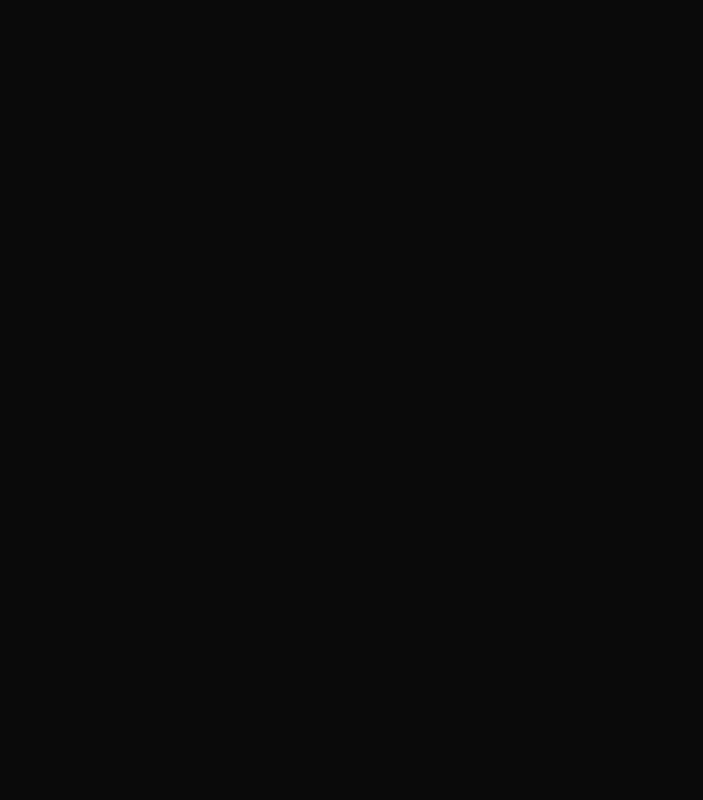
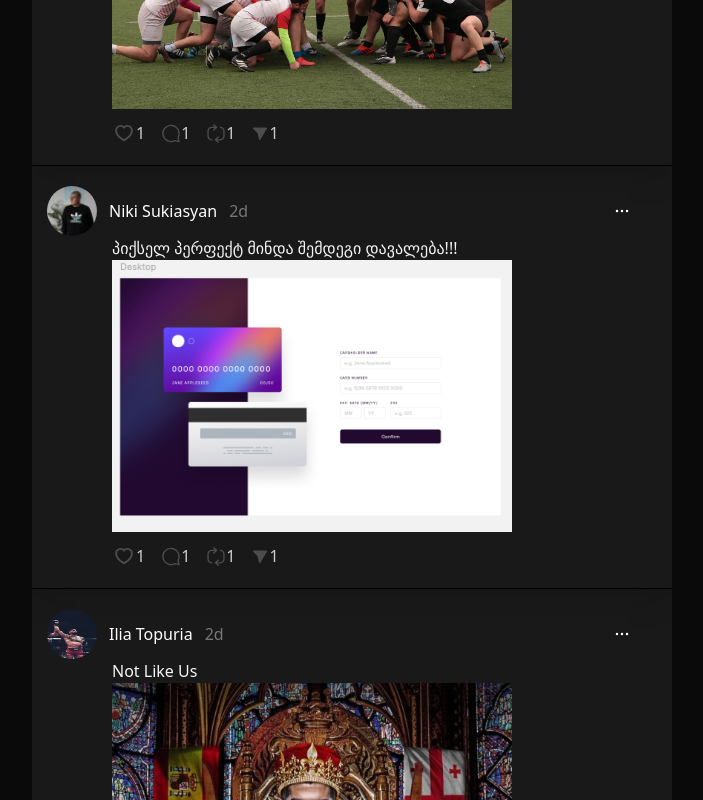
Before and after one commit to NikolozKapanadzee/threads, a Next.js app: page /Home in a window 1280 px wide. Shown: the part 1080-1880 px from the top of the page, without its empty margins (282-985 px from the left). Before the commit the page ends 876 px from the top, so only its background shows below. Built offline with nearby package versions, Linux system fonts and the light colour scheme.

Commit message:
fixed some errors

```diff
--- a/src/app/(pages)/SignIn/page.tsx
+++ b/src/app/(pages)/SignIn/page.tsx
@@ -11,7 +11,6 @@
   const emailRef = useRef<HTMLInputElement>(null);
   const passwordRef = useRef<HTMLInputElement>(null);
   const router = useRouter();
-  const [isRegistered, setIsRegistered] = useState(false);
 
   const handleSignIn = async () => {
     const email = emailRef.current?.value || "";
@@ -23,7 +22,6 @@
     }
     try {
       await signInWithEmailAndPassword(auth, email, password);
-      setIsRegistered(true);
       router.push("/Home");
     } catch (error) {
       alert(
--- a/src/app/components/__molecules/fakePostItem/FakePostItem.tsx
+++ b/src/app/components/__molecules/fakePostItem/FakePostItem.tsx
@@ -1,4 +1,5 @@
-import React from "react";
+"use client";
+import React, { useState } from "react";
 import ReportIcon from "@/app/images/icons/reportIcon/Page";
 import Image from "next/image";
 import CommentIcon from "@/app/images/icons/commentIcon/Page";
@@ -61,7 +62,9 @@
           </div>
           <div className="icons_div flex items-center gap-4 mt-3">
             <div className="love_div flex items-center">
-              <FavouritesIcon />
+              <button>
+                <FavouritesIcon />
+              </button>
               <p className="text-[#CCCCCC]">{favouriteQuantity}</p>
             </div>
             <div className="comment_div flex items-center">
--- a/src/app/components/__organisms/container/Container.tsx
+++ b/src/app/components/__organisms/container/Container.tsx
@@ -6,7 +6,7 @@
   return (
     <div className="main_div flex flex-row-reverse  gap-3 mt-4">
       <Login />
-      <div className="content_container h-auto max-h-screen overflow-y-auto  w-[640px] bg-[#1a1919] rounded-[28px] overflow-auto">
+      <div className="content_container h-auto   w-[640px] bg-[#1a1919] rounded-[28px] overflow-auto">
         {PostsData.map((post, index) => (
           <FakePosts
             key={index}
```
